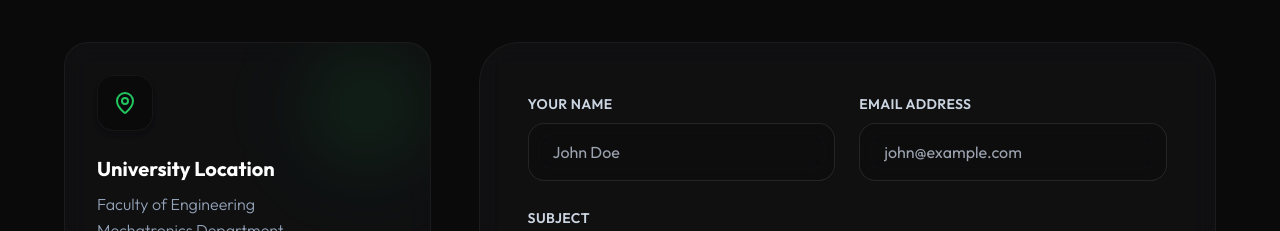
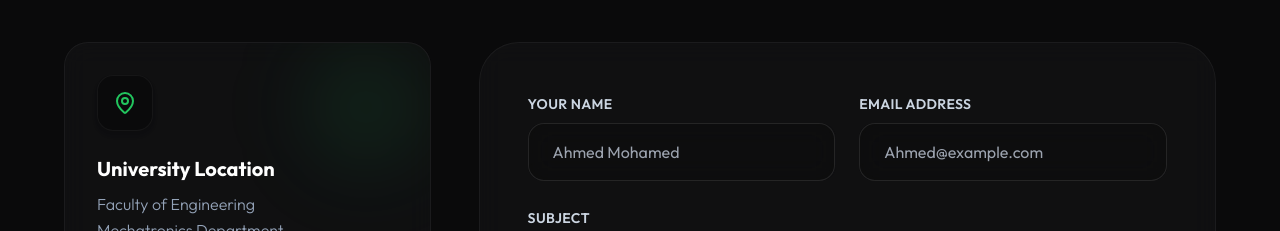
Before and after one commit to ahmedaboalhamd/CNC-Graduation-Project, a React (Vite) app: page / in a window 1280 px wide. Shown: the part 7160-7391 px from the top of the page. Built offline with nearby package versions, Linux system fonts and the light colour scheme.

Commit message:
Update placeholders in Contact form

```diff
--- a/src/components/Contact.jsx
+++ b/src/components/Contact.jsx
@@ -71,11 +71,11 @@ const Contact = () => {
               <div className="grid grid-cols-1 md:grid-cols-2 gap-6">
                 <div className="space-y-2">
                   <label className="text-sm font-semibold tracking-wide text-slate-700 dark:text-slate-300 uppercase">Your Name</label>
-                  <input type="text" className="w-full bg-white/50 dark:bg-dark-900/50 backdrop-blur-md border border-slate-200 dark:border-white/10 rounded-2xl px-6 py-4 text-slate-900 dark:text-white focus:outline-none focus:ring-2 focus:ring-primary-500/50 focus:border-primary-500 transition-all duration-300" placeholder="John Doe" />
+                  <input type="text" className="w-full bg-white/50 dark:bg-dark-900/50 backdrop-blur-md border border-slate-200 dark:border-white/10 rounded-2xl px-6 py-4 text-slate-900 dark:text-white focus:outline-none focus:ring-2 focus:ring-primary-500/50 focus:border-primary-500 transition-all duration-300" placeholder="Ahmed Mohamed" />
                 </div>
                 <div className="space-y-2">
                   <label className="text-sm font-semibold tracking-wide text-slate-700 dark:text-slate-300 uppercase">Email Address</label>
-                  <input type="email" className="w-full bg-white/50 dark:bg-dark-900/50 backdrop-blur-md border border-slate-200 dark:border-white/10 rounded-2xl px-6 py-4 text-slate-900 dark:text-white focus:outline-none focus:ring-2 focus:ring-primary-500/50 focus:border-primary-500 transition-all duration-300" placeholder="john@example.com" />
+                  <input type="email" className="w-full bg-white/50 dark:bg-dark-900/50 backdrop-blur-md border border-slate-200 dark:border-white/10 rounded-2xl px-6 py-4 text-slate-900 dark:text-white focus:outline-none focus:ring-2 focus:ring-primary-500/50 focus:border-primary-500 transition-all duration-300" placeholder="Ahmed@example.com" />
                 </div>
               </div>
 
```
